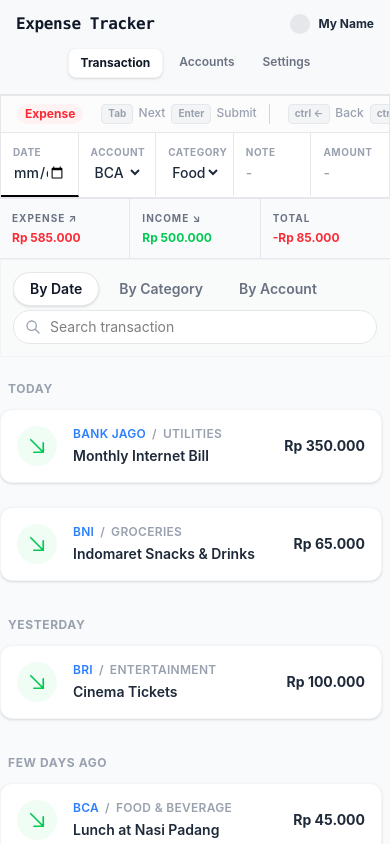
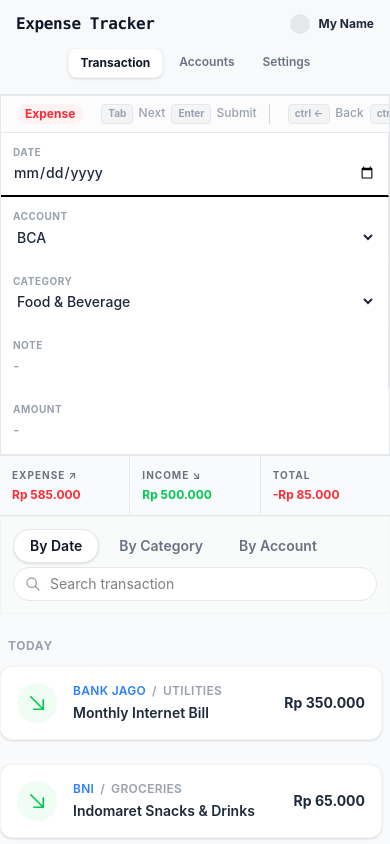
Before and after one commit to 19623248Git/Hangry_fe_internship_case_study, a React (Vite) app: page /transactions in a window 390 px wide. Shown: the top 844 px of the page. Built offline with nearby package versions, Linux system fonts and the light colour scheme.

Commit message:
style: responsiveness on input expense UI

```diff
--- a/src/components/input_expense.tsx
+++ b/src/components/input_expense.tsx
@@ -115,7 +115,7 @@ export default function InputExpense({ onAddExpense }: InputExpenseProps) {
                         <form
                                 onSubmit={handleSubmit}
                                 onKeyDown={handleFormKeyDown}
-                                className="grid grid-cols-5 text-sm"
+                                className="flex flex-col md:flex-row text-sm w-full"
                         >
 
                                 <label className={`p-3 border-r border-gray-200 transition-colors ${activeField === 'date' ? 'border-b-2 border-b-black' : 'border-b-2 border-b-transparent'}`}>
@@ -183,7 +183,7 @@ export default function InputExpense({ onAddExpense }: InputExpenseProps) {
                                         />
                                 </label>
 
-                                <label className={`p-3 transition-colors ${activeField === 'amount' ? 'border-b-2 border-b-black' : 'border-b-2 border-b-transparent'}`}>
+                                <label className={`flex-1 p-3 transition-colors border-b-2 ${activeField === 'amount' ? 'border-b-black' : 'border-b-transparent'}`}>
                                         <span className="block text-[10px] font-bold text-gray-400 uppercase tracking-wider mb-1">
                                                 Amount
                                         </span>
```
